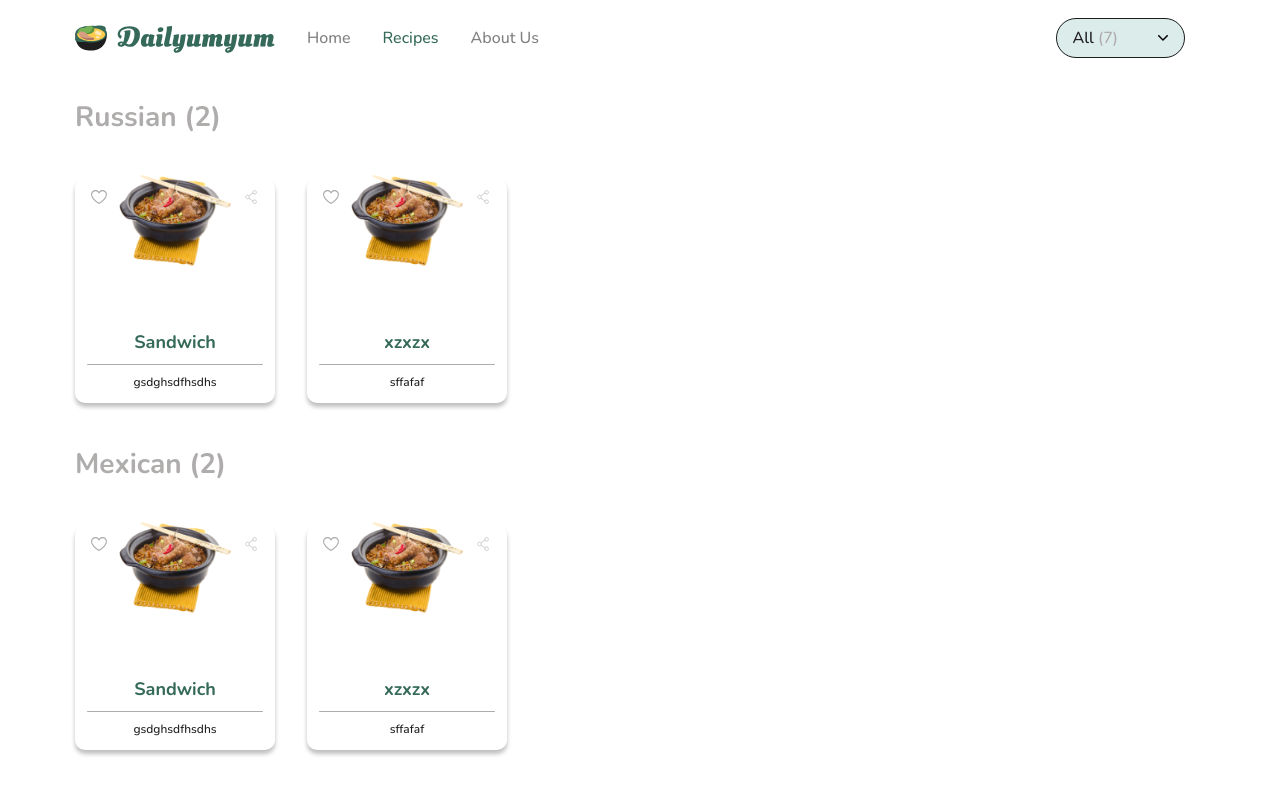
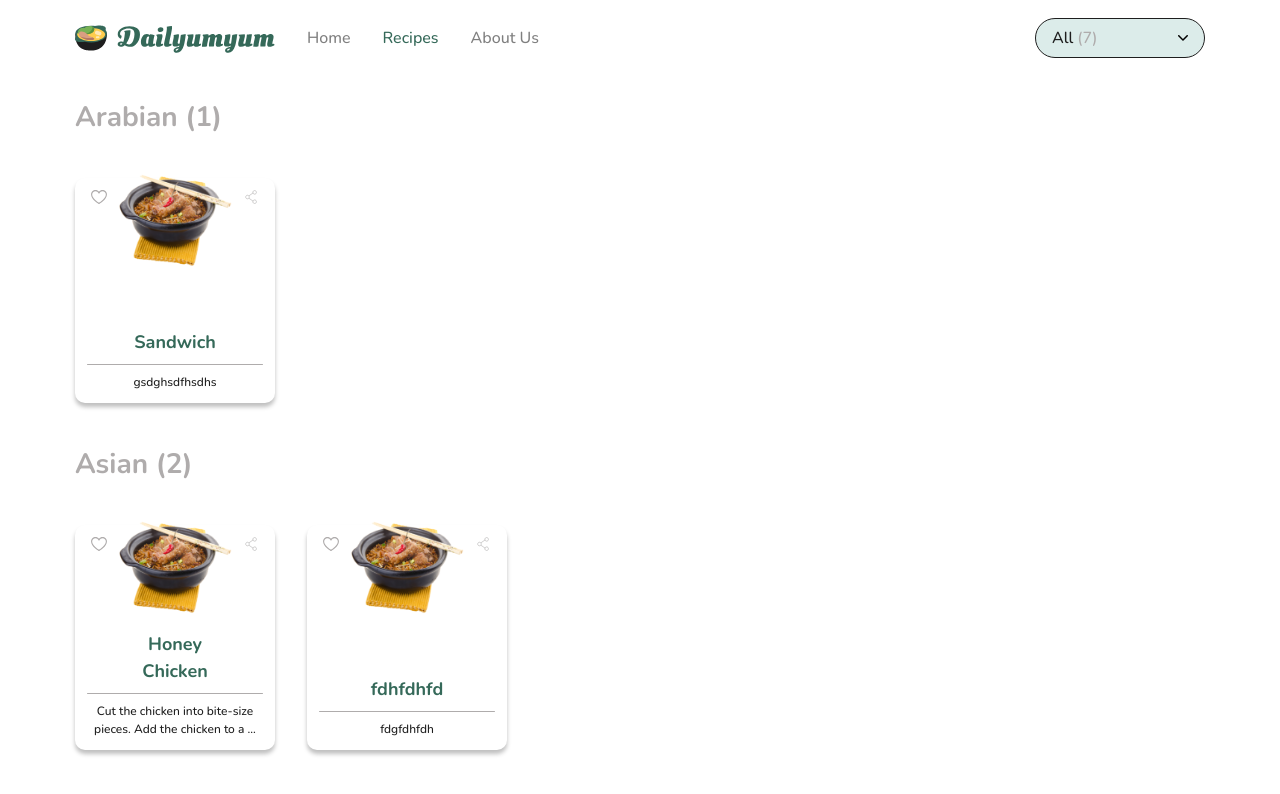
Before and after one commit to TsvettyM/dailyumyum-cfui, a Next.js app: page /recipes in a window 1280 px wide. Shown: the top 794 px of the page. Built offline with nearby package versions, Linux system fonts and the light colour scheme; data requests are answered from the project's data file.

Commit message:
Fixed category with no recipes to show when filtered

```diff
--- a/db.json
+++ b/db.json
@@ -23,11 +23,11 @@
       "id": "id9vu506j"
     },
     {
-      "id": "idz67au9q",
       "title": "rwrw",
-      "category": "Turkish",
+      "category": "Turkish,German",
       "products": "swfwrwr",
-      "description": "rwrwr"
+      "description": "rwrwr",
+      "id": "idz67au9q"
     },
     {
       "title": "gsgsgharhsrhr ehreherahrdhrsh aadrhadhaeth",
--- a/features/common/components/CommonDropDownButton.tsx
+++ b/features/common/components/CommonDropDownButton.tsx
@@ -6,10 +6,17 @@ interface IProps {
   title: ReactNode;
   items: string[];
   className?: string;
+  buttonClassName?: string;
   onClick?: (arg: string) => void;
 }
 
-const CommonDropdownButton = ({ title, items, className, onClick }: IProps) => {
+const CommonDropdownButton = ({
+  title,
+  items,
+  className,
+  buttonClassName,
+  onClick,
+}: IProps) => {
   const [isOpen, setIsOpen] = useState(false);
 
   const toggleDropdown = () => {
@@ -25,17 +32,19 @@ const CommonDropdownButton = ({ title, items, className, onClick }: IProps) => {
 
   return (
     <div
-      className={classNames(
-        "common-dropDown-button relative bg-[#DCECEA] z-20",
-        {
-          [className ?? ""]: className,
-        }
-      )}
+      className={classNames("common-dropDown-button relative z-20", {
+        [className ?? ""]: className,
+      })}
     >
       <button
         type="button"
         onClick={toggleDropdown}
-        className="flex items-center justify-between bg-transparent text-black border-black border px-2 s:px-4 py-1 s:py-2 h-8 s:h-9 md:h-10 rounded-full"
+        className={classNames(
+          "flex items-center justify-between bg-[#DCECEA] text-black border-black border px-2 s:px-4 py-1 s:py-2 h-8 s:h-9 md:h-10 rounded-full",
+          {
+            [buttonClassName ?? ""]: buttonClassName,
+          }
+        )}
       >
         {title}
         <IconDropMenuArrow
--- a/features/common/components/CommonHeader.tsx
+++ b/features/common/components/CommonHeader.tsx
@@ -6,8 +6,6 @@ import axios from "axios";
 import { useEffect, useState } from "react";
 import CommonDropdownButton from "./CommonDropDownButton";
 import CommonNavBarMobileMenu from "./CommonNavBarMobileMenu";
-import IRecipe from "@/features/homepage/interfaces/recipe.interface";
-import { IRecipeList } from "@/pages/admin/recipes";
 
 export interface ICategoryListItem {
   id: string;
@@ -26,18 +24,21 @@ export interface IRecipeListitem {
 const CommonHeader = () => {
   const router = useRouter();
   const [categories, setCategories] = useState<string[]>([]);
+  const [selectedCategory, setSelectedCategory] = useState<string>("");
   const [error, setError] = useState("");
+
+  useEffect(() => {
+    setSelectedCategory((router.query.category as string) || "All");
+  }, [router.query.category]);
 
   useEffect(() => {
     axios
       .get("http://localhost:3001/category")
       .then((categoryRes) => {
-        const categoryList = (categoryRes.data as ICategoryListItem[]).map(
-          (item) => item.title
-        );
+        const categoryList = (categoryRes.data as ICategoryListItem[])
+          .sort((a, b) => a.title.localeCompare(b.title))
+          .map((item) => item.title);
         setCategories(categoryList);
-
-        return axios.get("http://localhost:3001/recipes");
       })
 
       .catch((err) => {
@@ -47,6 +48,7 @@ const CommonHeader = () => {
   }, []);
 
   function handleOnClick(arg: string) {
+    setSelectedCategory(arg);
     router.push({ pathname: "/recipes", query: { category: arg } });
   }
 
@@ -100,11 +102,12 @@ const CommonHeader = () => {
 
         {router.pathname === "/recipes" && categories.length > 0 ? (
           <CommonDropdownButton
-            className="relative ml-auto mr-5 bg-[#DCECEA] rounded-full"
+            className="relative ml-auto"
+            buttonClassName="w-[170px]"
             onClick={handleOnClick}
             title={
               <p className="flex text-14 s:text-16">
-                All
+                {selectedCategory}
                 <span className="flex items-center text-gray-500 ml-1">
                   ({categories.length})
                 </span>
--- a/features/recipepage/components/RecipeView.tsx
+++ b/features/recipepage/components/RecipeView.tsx
@@ -85,7 +85,7 @@ const RecipeView = () => {
             </span>
           </h2>
 
-          <div className="ml-0 sm:ml-4">
+          <div className="ml-0 sm:ml-4 w-full">
             {productsArray.map((product, index) => (
               <p
                 key={index}
--- a/features/recipesListPage/components/RecipesListView.tsx
+++ b/features/recipesListPage/components/RecipesListView.tsx
@@ -6,6 +6,7 @@ import { useRouter } from "next/router";
 
 const RecipesListView = () => {
   const [recipes, setRecipes] = useState<IRecipeList[]>([]);
+
   const [error, setError] = useState("");
   const router = useRouter();
 
@@ -43,11 +44,21 @@ const RecipesListView = () => {
   };
 
   const filteredGroupedRecipes = () => {
-    const { category } = router.query;
-    if (category && category !== "All") {
-      return groupByCategory().filter((group) => group.category === category);
+    const groupedRecipes = groupByCategory();
+
+    if (router.query.category && router.query.category !== "All") {
+      const filteredGroups = groupedRecipes.filter(
+        (group) => group.category === router.query.category
+      );
+
+      if (filteredGroups.length === 0) {
+        return [{ category: router.query.category as string, recipes: [] }];
       }
-    return groupByCategory();
+
+      return filteredGroups;
+    }
+
+    return groupedRecipes;
   };
 
   return (
@@ -55,13 +66,19 @@ const RecipesListView = () => {
       <div className="container flex flex-col items-center md:items-start justify-center md:justify-start">
         {error && <p className="text-red">{error}</p>}
 
-        {filteredGroupedRecipes().map((group) => (
+        {filteredGroupedRecipes()
+          .sort((a, b) => a.category.localeCompare(b.category))
+          .map((group) => (
             <ul key={group.category}>
               <h2 className="text-24 md:text-28 text-center sm:text-start text-gray-500 font-bold mb-10">
-              {group.category} ({group.recipes.length})
+                {group.category || router.query.category} (
+                {group.recipes.length})
               </h2>
-
+              {group.recipes.length > 0 ? (
                 <RecipesList recipes={group.recipes} />
+              ) : (
+                <p className="opacity-70">No recipes yet {":("}</p>
+              )}
             </ul>
           ))}
       </div>
```
Lines whose indentation alone changed are shown as unchanged.
